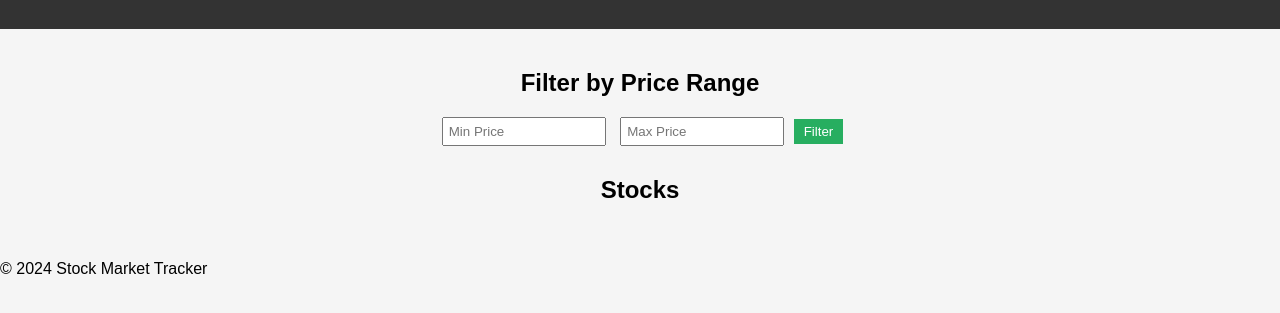
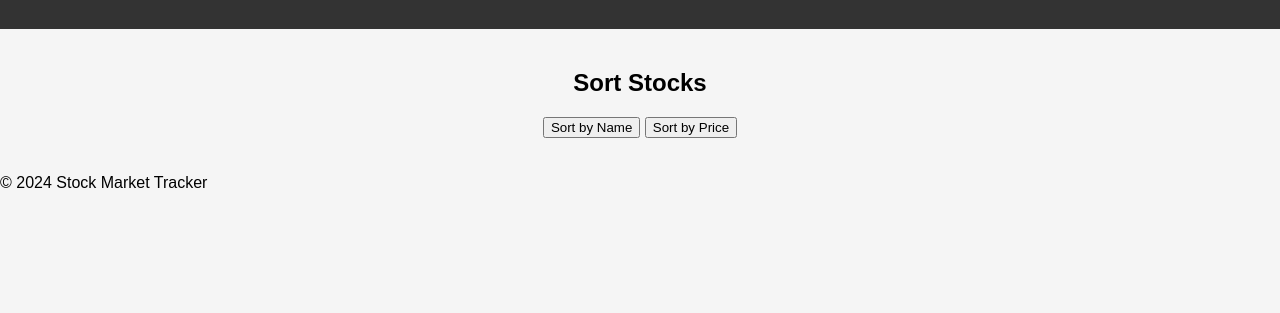
Before and after one commit to BrianMumo/stock-market-tracker, a plain HTML site: page index.html in a window 1280 px wide. Shown: the part 71-384 px from the top of the page. Drawn offline with Linux system fonts and the light colour scheme; no server answers.

Commit message:
modified my html file to allow users sort stocks by price and name

```diff
--- a/index.html
+++ b/index.html
@@ -13,19 +13,12 @@
     </header>
 
     <main>
-        <section id="filter-section">
-            <h2>Filter by Price Range</h2>
-            <input type="number" id="min-price" placeholder="Min Price">
-            <input type="number" id="max-price" placeholder="Max Price">
-            <button id="filter-button">Filter</button>
+        <section id="sort-section">
+            <h2>Sort Stocks</h2>
+            <button id="sort-name">Sort by Name</button>
+            <button id="sort-price">Sort by Price</button>
         </section>
 
-        <section id="stock-info">
-            <h2>Stocks</h2>
-            <div id="stock-list">
-                <!-- Stock data will be displayed here -->
-            </div>
-        </section>
     </main>
 
     <footer>
```
